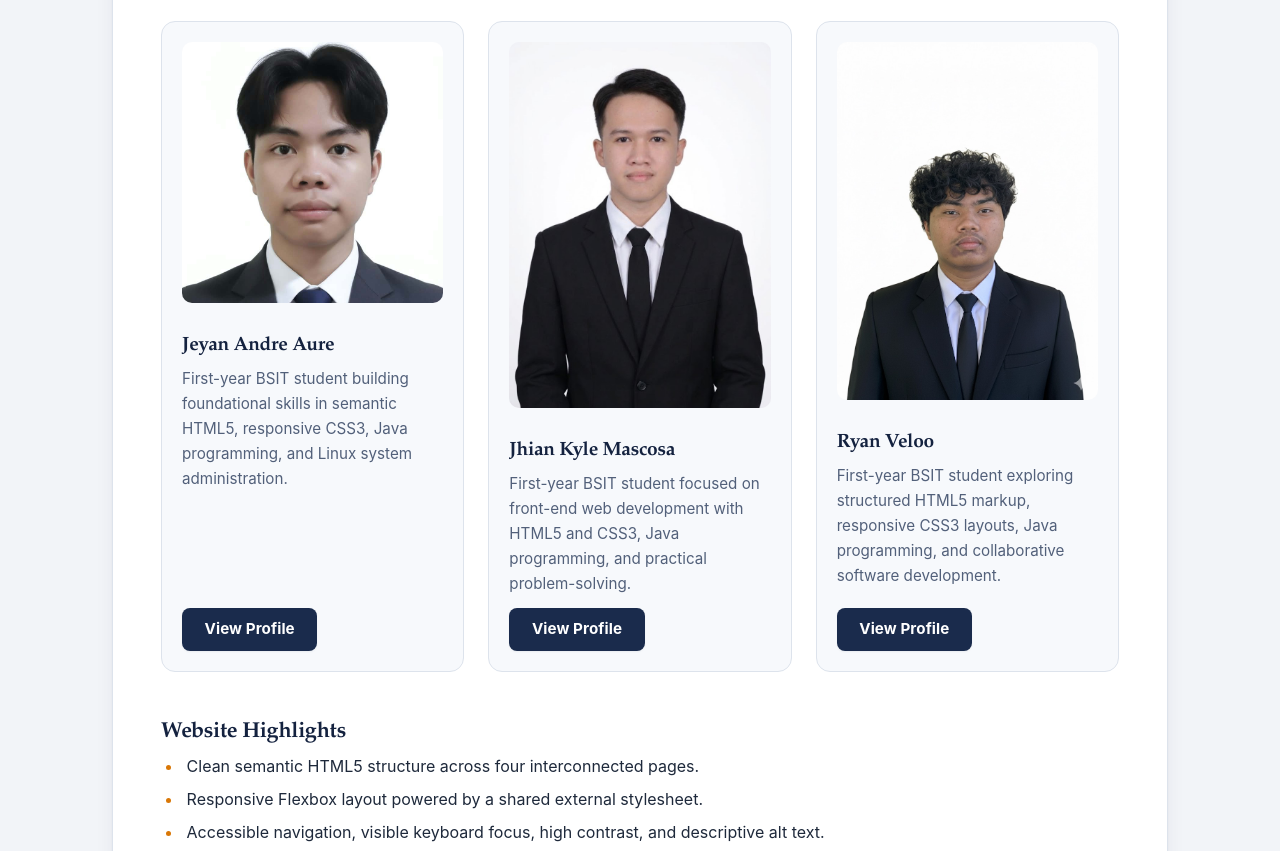
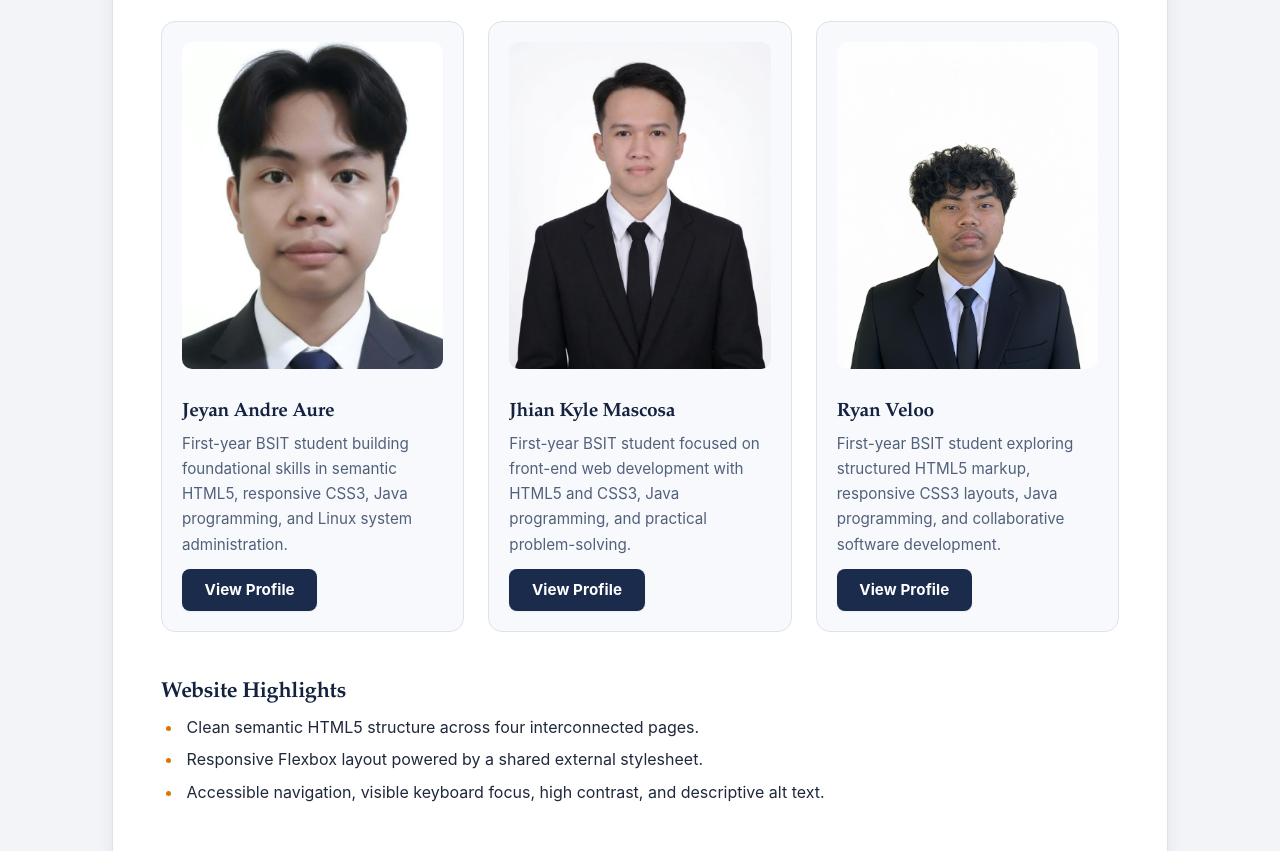
Before and after one commit to theNameIsYanjei/IT111-portfolio, a plain HTML site: page student-website/index.html in a window 1280 px wide. Shown: the part 727-1578 px from the top of the page. Drawn offline with Linux system fonts and the light colour scheme.

Commit message:
Fix gallery screenshot aspect ratio

```diff
--- a/student-website/css/style.css
+++ b/student-website/css/style.css
@@ -10,6 +10,7 @@
     --amber-400: #fbbf24;
     --amber-500: #f59e0b;
     --amber-600: #d97706;
+
 
     --bg: #f2f4f8;
     --surface: #ffffff;
@@ -25,6 +26,7 @@
     --danger: #b42318;
     --focus: #d97706;
 
+
     --btn-bg: var(--navy-800);
     --btn-fg: #ffffff;
     --btn-hover: var(--navy-600);
@@ -35,17 +37,20 @@
     --field-border: #a3afc2;
     --accent-control: var(--navy-700);
 
+
     --shadow-sm: 0 1px 2px rgba(17, 31, 59, 0.06);
     --shadow-md: 0 1px 2px rgba(17, 31, 59, 0.04),
                  0 12px 28px -16px rgba(17, 31, 59, 0.22);
     --shadow-lg: 0 2px 4px rgba(17, 31, 59, 0.05),
                  0 18px 36px -18px rgba(17, 31, 59, 0.32);
 
+
     --font-body: "Inter", system-ui, -apple-system, "Segoe UI", Roboto,
                  "Helvetica Neue", Arial, sans-serif;
     --font-display: "Fraunces", "Source Serif 4", "Iowan Old Style",
                     "Palatino Linotype", Palatino, "Book Antiqua", Georgia, serif;
     --font-mono: ui-monospace, "SF Mono", "Cascadia Code", Menlo, Consolas, monospace;
+
 
     --s-1: 0.25rem;
     --s-2: 0.5rem;
@@ -54,6 +59,7 @@
     --s-5: 1.5rem;
     --s-6: 2rem;
     --s-7: 3rem;
+
 
     --radius: 14px;
     --radius-sm: 8px;
@@ -64,6 +70,8 @@
     --ease: cubic-bezier(0.2, 0.7, 0.2, 1);
     --t: 160ms;
 }
+
+
 
 *,
 *::before,
@@ -111,6 +119,7 @@ img {
     border-radius: 10px;
 }
 
+
 :focus-visible {
     outline: 3px solid var(--focus);
     outline-offset: 3px;
@@ -120,11 +129,14 @@ img {
     outline: none;
 }
 
+
 header,
 nav,
 footer {
     --focus: var(--amber-400);
 }
+
+
 
 h1,
 h2,
@@ -154,6 +166,7 @@ h4 {
     color: var(--text);
     margin: var(--s-5) 0 var(--s-1);
 }
+
 
 :is(main, .intro-box, .member-section, .card) > :first-child {
     margin-top: 0;
@@ -321,6 +334,7 @@ nav a {
     transition: color var(--t) var(--ease), background-color var(--t) var(--ease);
 }
 
+
 nav a::after {
     content: "";
     position: absolute;
@@ -445,7 +459,6 @@ form button:disabled {
     transform: none;
 }
 
-/* Optional variants */
 .btn--accent {
     --btn-bg: var(--amber-400);
     --btn-fg: var(--navy-950);
@@ -459,6 +472,7 @@ form button:disabled {
     border-color: var(--border-strong);
     box-shadow: none;
 }
+
 
 table {
     width: 100%;
@@ -499,6 +513,7 @@ th {
     background-color: var(--thead-bg);
     border-bottom-color: var(--thead-bg);
 }
+
 
 th[scope="row"] {
     font-size: inherit;
@@ -554,13 +569,19 @@ tbody tr:hover {
     margin: 0;
 }
 
-.card > img:first-child {
-    width: calc(100% + var(--card-pad) * 2);
-    max-width: none;
-    margin: calc(var(--card-pad) * -1) calc(var(--card-pad) * -1) var(--s-1);
-    aspect-ratio: 3 / 2;
+.card img {
+    display: block;
+    width: 100%;
+    height: auto;
+    aspect-ratio: 4 / 5;
     object-fit: cover;
-    border-radius: 0;
+    object-position: center 15%;
+    border-radius: 10px;
+}
+
+main > p + .card-grid .card img {
+    aspect-ratio: 16 / 10;
+    object-position: top left;
 }
 
 .card h3 {
@@ -571,6 +592,7 @@ tbody tr:hover {
     font-size: 0.95rem;
     color: var(--text-muted);
 }
+
 
 .card > .btn {
     align-self: flex-start;
@@ -625,6 +647,7 @@ label {
     font-weight: 650;
     color: var(--heading);
 }
+
 
 form > label:has(+ :is(input, textarea, select)) {
     margin-bottom: calc(var(--s-2) * -1);
@@ -750,7 +773,6 @@ form input[type="submit"] {
     .member-section {
         padding: var(--s-4);
     }
-
 
     table {
         display: block;
```
